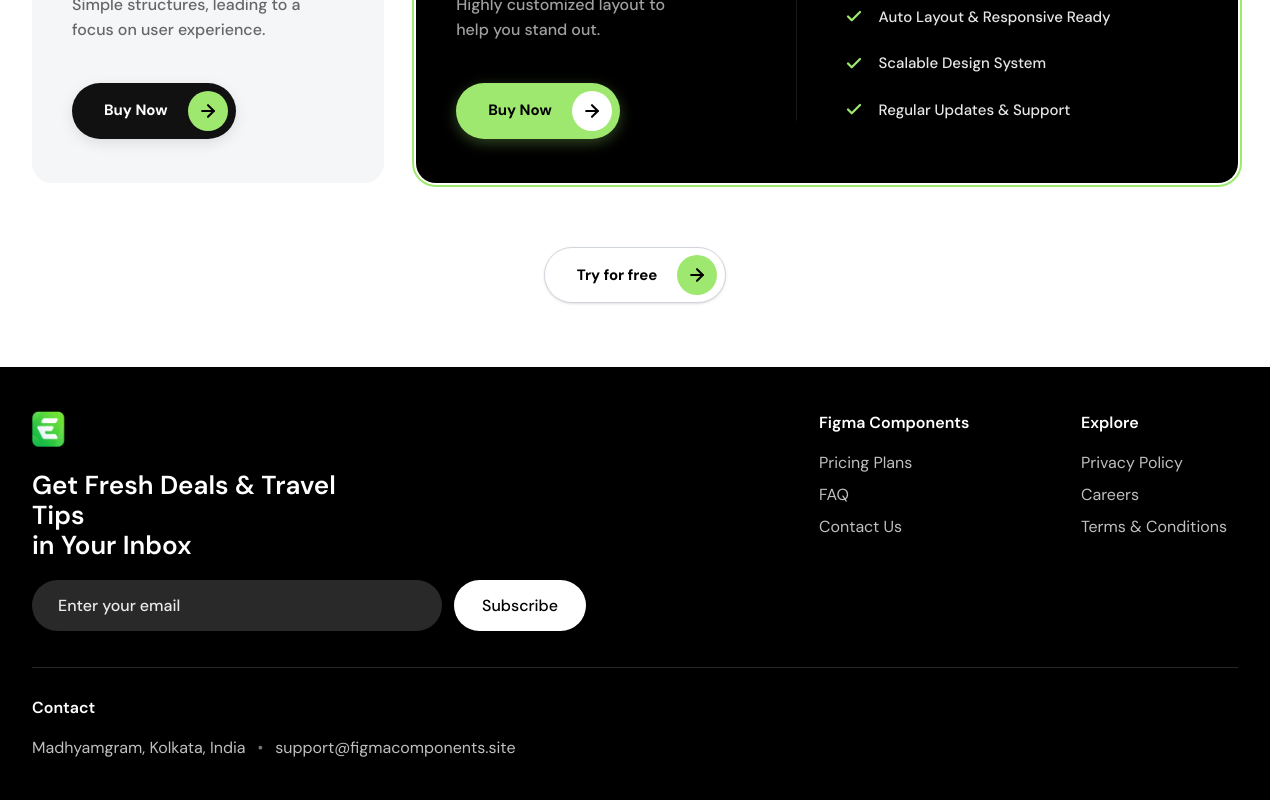
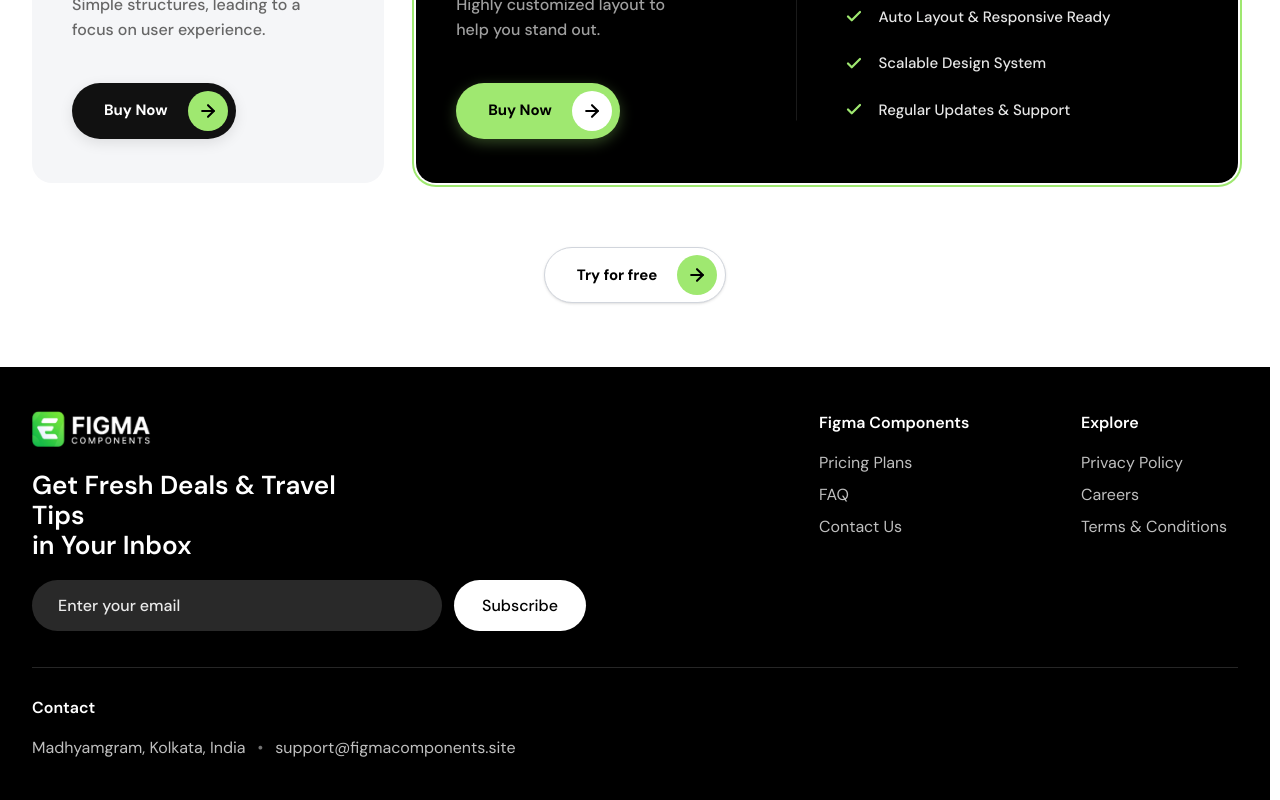
Before and after one commit to sayamghosh/figma-library, a Next.js app in the folder frontend-nextjs/: page / in a window 1280 px wide. Shown: the part 5505-6305 px from the top of the page. Built offline with nearby package versions, Linux system fonts and the light colour scheme; no server answers.

Commit message:
fix: update footer logo image source and add new logo asset

```diff
--- a/frontend-nextjs/components/FooterSection.tsx
+++ b/frontend-nextjs/components/FooterSection.tsx
@@ -1,6 +1,6 @@
 import Link from "next/link";
 import Image from "next/image";
-import newLogo from "../app/assets/newLogo.png";
+import footerLogo from "../app/assets/footer-logo.png";
 
 export function FooterSection() {
   return (
@@ -9,7 +9,7 @@ export function FooterSection() {
         <div className="grid gap-9 lg:grid-cols-[minmax(420px,1fr)_160px_160px_100px] lg:gap-10 xl:grid-cols-[705px_180px_180px_76px] xl:gap-[82px]">
           <section>
             <Image
-              src={newLogo}
+              src={footerLogo}
               alt="Figma Components"
               priority={false}
               className="h-9 w-auto object-contain"
```
Also changed, not shown: frontend-nextjs/app/assets/footer-logo.png (added).
